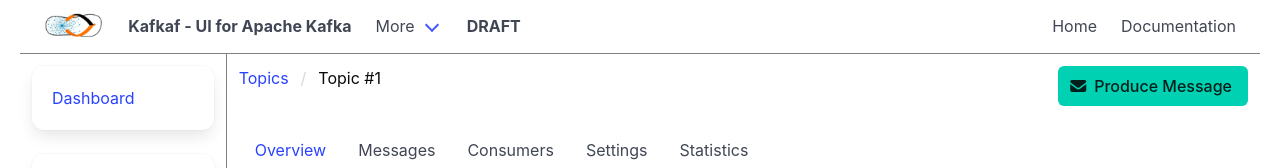
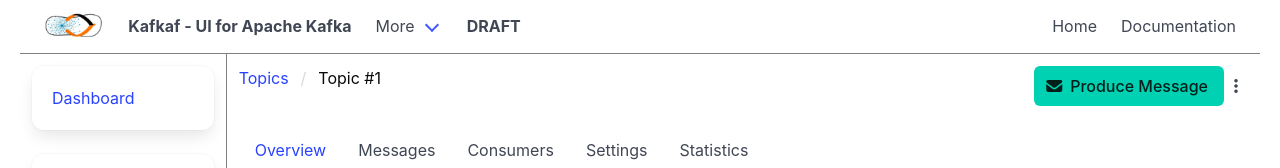
Before and after one commit to smnsht/Kafkaf, an Angular app in the folder kafkaf-client/: page /clusters/1/topics/1 in a window 1280 px wide. Shown: the top 168 px of the page. Built offline with nearby package versions, Linux system fonts and the light colour scheme; no server answers.

Commit message:
topics menu: UI changes

```diff
--- a/kafkaf-client/src/app/components/dropdown-menu/dropdown-menu.ts
+++ b/kafkaf-client/src/app/components/dropdown-menu/dropdown-menu.ts
@@ -4,7 +4,7 @@
 import { ConfirmationService } from '../../services/confirmation-service';
 import { LoggerService } from '../../services/logger.service';
 
-export type DropdownMenuCommand = 'ClearMessages' | 'RecreateTopic' | 'RemoveTopic';
+export type DropdownMenuCommand = 'ClearMessages' | 'RecreateTopic' | 'RemoveTopic' | 'EditSettings';
 
 export interface DropdownMenuEvent {
   command: DropdownMenuCommand;
--- a/kafkaf-client/src/app/components/topics-dropdown-menu/topics-dropdown-menu.html
+++ b/kafkaf-client/src/app/components/topics-dropdown-menu/topics-dropdown-menu.html
@@ -4,6 +4,10 @@
 </span>
 } @else {
 <dropdown-menu>
+  @if (showEditSettings()) {
+    <a (click)="onCommandClick($event, 'EditSettings')" class="dropdown-item has-text-danger">Edit settings</a>
+    <i class="dropdown-item is-size-7">Pay attention! This operation has especially important consequences.</i>
+  }
   <a (click)="onCommandClick($event, 'ClearMessages')" class="dropdown-item has-text-danger"
     >Clear Messages</a
   >
--- a/kafkaf-client/src/app/components/topics-dropdown-menu/topics-dropdown-menu.ts
+++ b/kafkaf-client/src/app/components/topics-dropdown-menu/topics-dropdown-menu.ts
@@ -9,6 +9,7 @@
 export class TopicsDropdownMenu extends DropdownMenu {
   topicName = input<string>();
   disabled = input<boolean>(false);
+  showEditSettings = input(false);
 
   constructor() {
     super();
--- a/kafkaf-client/src/app/pages/topic-details/topic-details.html
+++ b/kafkaf-client/src/app/pages/topic-details/topic-details.html
@@ -13,13 +13,17 @@
     </nav>
   </div>
   <!-- Button -->
-  <div class="column">
-    <button class="button is-primary is-pulled-right" (click)="store.setShowMessageForm(true)">
+  <div class="column is-flex is-justify-content-flex-end is-align-items-center">
+    <button class="button is-primary ml-2" (click)="store.setShowMessageForm(true)">
       <span class="icon is-small">
         <i class="fas fa-envelope"></i>
       </span>
       <span>Produce Message</span>
     </button>
+    <topics-dropdown-menu
+      [showEditSettings]="true"
+      (commandSelected)="onCommandSelected($event)"
+    ></topics-dropdown-menu>
   </div>
 </div>
 
--- a/kafkaf-client/src/app/pages/topic-details/topic-details.ts
+++ b/kafkaf-client/src/app/pages/topic-details/topic-details.ts
@@ -1,7 +1,9 @@
 import { Component } from '@angular/core';
 import { ActivatedRoute, RouterLink, RouterOutlet } from '@angular/router';
 import { TopicDetailsStore } from '../../services/topic-details-store';
-import { MessageForm } from "../../components/message-form/message-form";
+import { MessageForm } from '../../components/message-form/message-form';
+import { TopicsDropdownMenu } from '../../components/topics-dropdown-menu/topics-dropdown-menu';
+import { DropdownMenuEvent } from '../../components/dropdown-menu/dropdown-menu';
 
 type TopicTabs =
   | 'TopicOverview'
@@ -12,20 +14,21 @@
 
 @Component({
   selector: 'app-topic-overview',
-  imports: [RouterLink, RouterOutlet, MessageForm],
+  imports: [RouterLink, RouterOutlet, MessageForm, TopicsDropdownMenu],
   templateUrl: './topic-details.html',
-  providers: [{
-    provide: TopicDetailsStore,
-    deps:[ActivatedRoute],
-    useFactory: (route: ActivatedRoute) => {
-      const { paramMap } = route.snapshot;
-      const cluster = parseInt(paramMap.get('cluster')!);
-      const topic = paramMap.get('topic')!;
+  providers: [
+    {
+      provide: TopicDetailsStore,
+      deps: [ActivatedRoute],
+      useFactory: (route: ActivatedRoute) => {
+        const { paramMap } = route.snapshot;
+        const cluster = parseInt(paramMap.get('cluster')!);
+        const topic = paramMap.get('topic')!;
 
-      return new TopicDetailsStore(cluster, topic)
-    }
-  }]
-  // styleUrl: './topic-details.scss',
+        return new TopicDetailsStore(cluster, topic);
+      },
+    },
+  ],
 })
 export class TopicDetails {
   currentTab: TopicTabs = 'TopicOverview';
@@ -44,4 +47,9 @@
   onTopicDeactivate(componentRef: any) {
     console.log('Messages outlet deactivated:', componentRef);
   }
+
+  onCommandSelected(event: DropdownMenuEvent): void {
+    // TODO
+    console.log(event);
+  }
 }
```
Also changed, not shown: kafkaf-client/src/app/pages/topic-details/topic-details.scss (deleted).
